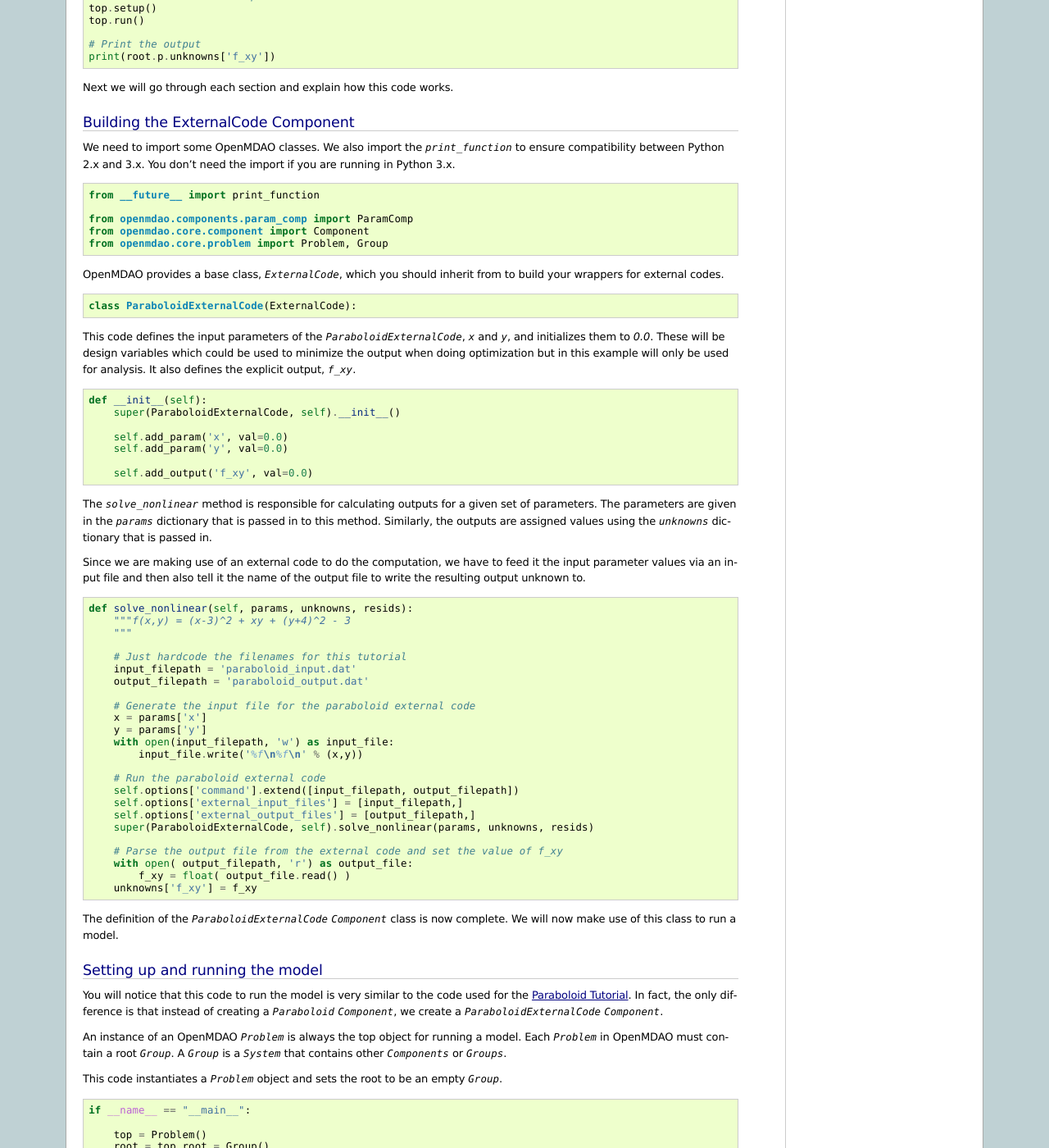
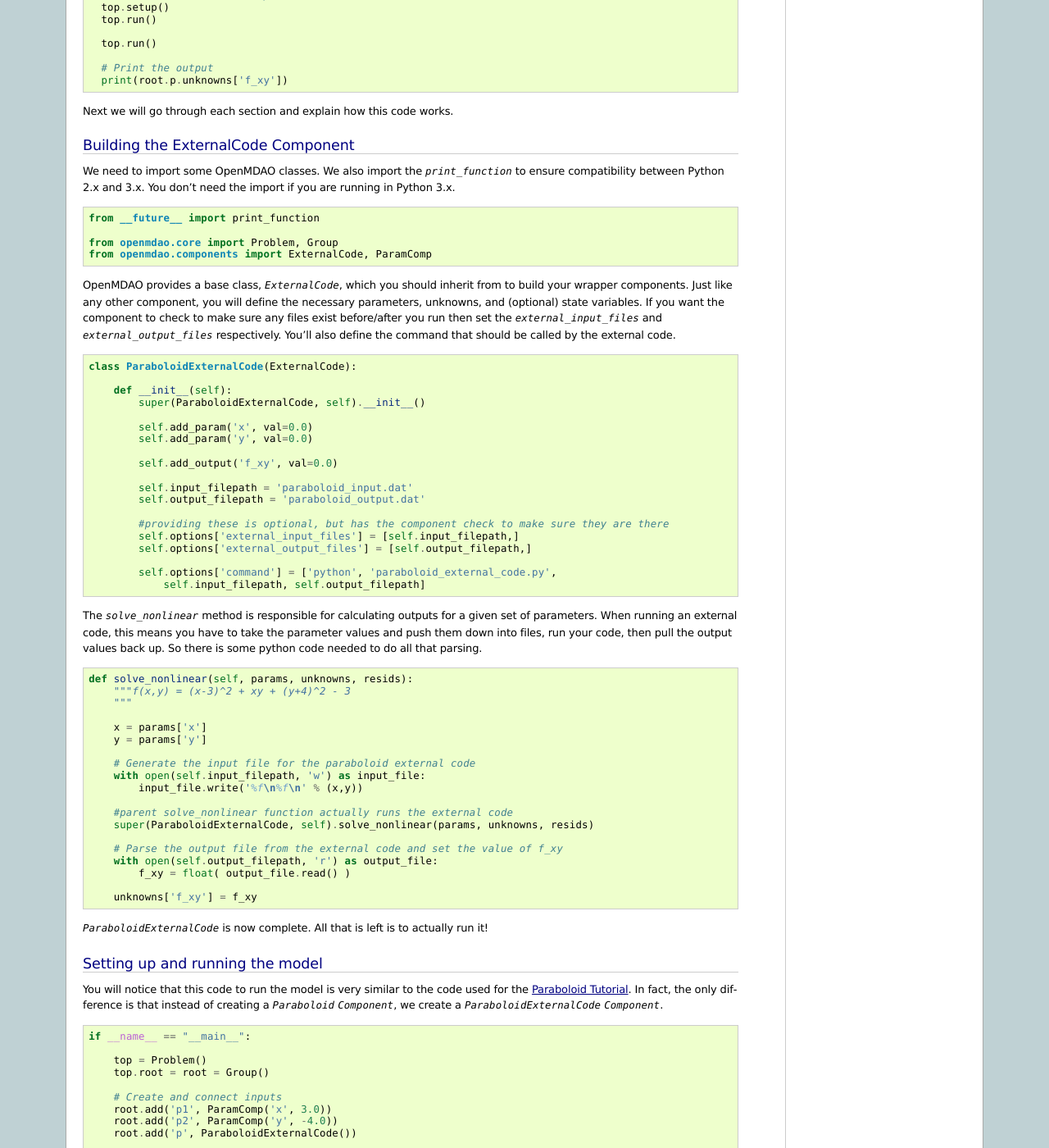
Before and after one commit to OpenMDAO/OpenMDAO1, a Sphinx documentation site: the page built from openmdao/docs/usr-guide/tutorials/external-code-tutorial.rst, in a window 1280 px wide and 1400 px high, scrolled down 1623 px. Shown: the whole window at 82% size. Built offline with Sphinx 7.4.7, drawn with Linux system fonts in a browser that asks for light colours; some of the changed text lies outside the part shown.

Commit message:
modifying external_code

```diff
--- a/openmdao/docs/usr-guide/tutorials/external-code-tutorial.rst
+++ b/openmdao/docs/usr-guide/tutorials/external-code-tutorial.rst
@@ -2,28 +2,27 @@ External Code Tutorial
 ----------------------
 
 This tutorial will show how to make use of the `ExternalCode` `Component` in OpenMDAO. MDAO problems
-frequently make use of external programs. These could be custom codes or commercial codes, for example.
-They are often analysis codes for a specific discipline. If these codes do not have Python APIs, it is necessary to "wrap"
-the codes in an OpenMDAO component that can run the code from the command line. OpenMDAO
-provides a `Component`, `ExternalCode`, that greatly simplifies doing that.
+frequently make use of external programs. If these codes do not have Python APIs, it is necessary
+to "file wrap". OpenMDAO special component to make this easier: `ExternalCode`.
 
 In this tutorial we will give an example based on a common scenario of a code that takes
-its inputs from an
-input file, performs some computations, and then writes the results to an output file.
-`ExternalCode` supports multiple
-input and output files but for simplicity, this example only uses one of each.
+its inputs from an input file, performs some computations, and then writes the results
+to an output file. `ExternalCode` supports multiple input and output files but
+for simplicity, this example only uses one of each.
 
-This tutorial is based on the :ref:`Paraboloid Tutorial <paraboloid_tutorial>`, except in this case,
-we will be using an external code to do the computations.
+.. note::
 
-For the tutorial, the external code will be a Python script that evaluates the paraboloid
-equation used in the paraboloid tutorial. Normally, since the external code is a Python script,
-it would make sense to turn this code into an OpenMDAO `Component`. But for the purposes of this
-tutorial, we need to make sure the external code can run on any user's machine and the one
-thing we are sure of is that the user, regardless of platform, has Python. Here is the code
-for this external code. It simply reads its inputs, `x` and `y`, from an external file,
-does the same computation as the `Paraboloid` `Component` in the :ref:`Paraboloid Tutorial <paraboloid_tutorial>`
-and writes the output, `f_xy`, to an output file.
+  This tutorial is based on the :ref:`Paraboloid Tutorial <paraboloid_tutorial>`, except in this case,
+  we will be using an external code to do the computations. To make it easy for you to run our
+  example external code, we built it as a Python script that evaluates the paraboloid
+  equation. We'll just call this script like any other executable, even though it is a Python script,
+  and could be turned directly an OpenMDAO `Component`. Just keep in mind that any external code will
+  work here, not just python scripts!
+
+Here is the script for this external code. It simply reads its inputs, `x` and `y`, from an external file,
+does the same computation as the :ref:`Paraboloid Tutorial <paraboloid_tutorial>` and writes the output,
+`f_xy`, to an output file.
+
 
 ::
 
@@ -47,9 +46,12 @@ and writes the output, `f_xy`, to an output file.
         paraboloid(input_filename, output_filename)
 
 
-Next we need to write the code that makes use of this external code.
 
-::
+Next we need to build the OpenMDAO component that makes use of this external code.
+
+
+.. code-block :: python
+
 
     from __future__ import print_function
 
@@ -57,62 +59,67 @@ Next we need to write the code that makes use of this external code.
     from openmdao.components import ExternalCode, ParamComp
 
     class ParaboloidExternalCode(ExternalCode):
-        def __init__(self):
-            super(ParaboloidExternalCode, self).__init__()
+    def __init__(self):
+        super(ParaboloidExternalCode, self).__init__()
 
-            self.add_param('x', val=0.0)
-            self.add_param('y', val=0.0)
+        self.add_param('x', val=0.0)
+        self.add_param('y', val=0.0)
 
-            self.add_output('f_xy', val=0.0)
+        self.add_output('f_xy', val=0.0)
 
-        def solve_nonlinear(self, params, unknowns, resids):
-            """f(x,y) = (x-3)^2 + xy + (y+4)^2 - 3
-            """
+        self.input_filepath = 'paraboloid_input.dat'
+        self.output_filepath = 'paraboloid_output.dat'
 
-            x = params['x']
-            y = params['y']
+        #providing these is optional, but has the component check to make sure they are there
+        self.options['external_input_files'] = [self.input_filepath,]
+        self.options['external_output_files'] = [self.output_filepath,]
 
-            input_filepath = 'paraboloid_input.dat'
-            output_filepath = 'paraboloid_output.dat'
-
-            # Generate the input file for the paraboloid external code
-            with open(input_filepath, 'w') as input_file:
-                input_file.write('%f\n%f\n' % (x,y))
-
-            # Run the paraboloid external code
-            self.options['command'].extend([input_filepath, output_filepath])
-            self.options['external_input_files'] = [input_filepath,]
-            self.options['external_output_files'] = [output_filepath,]
-            super(ParaboloidExternalCode, self).solve_nonlinear(params, unknowns, resids)
-
-            # Parse the output file from the external code and set the value of f_xy
-            with open( output_filepath, 'r') as output_file:
-                f_xy = float( output_file.read() )
-
-            unknowns['f_xy'] = f_xy
+        self.options['command'] = ['python', 'paraboloid_external_code.py',
+            self.input_filepath, self.output_filepath]
 
 
-    top = Problem()
-    top.root = root = Group()
+    def solve_nonlinear(self, params, unknowns, resids):
+        """f(x,y) = (x-3)^2 + xy + (y+4)^2 - 3
+        """
 
-    extcode = ParaboloidExternalCode()
-    root.add('p', extcode)
+        x = params['x']
+        y = params['y']
 
-    # Create and connect inputs
-    root.add('p1', ParamComp('x', 3.0))
-    root.add('p2', ParamComp('y', -4.0))
-    root.connect('p1.x', 'p.x')
-    root.connect('p2.y', 'p.y')
+        # Generate the input file for the paraboloid external code
+        with open(self.input_filepath, 'w') as input_file:
+            input_file.write('%f\n%f\n' % (x,y))
 
-    # ExternalCode needs to know the actual command used to run it
-    extcode.options['command'] = ['python', 'paraboloid_external_code.py',]
+        #parent solve_nonlinear function actually runs the external code
+        super(ParaboloidExternalCode, self).solve_nonlinear(params, unknowns, resids)
 
-    # Run the ExternalCode Component
-    top.setup()
-    top.run()
+        # Parse the output file from the external code and set the value of f_xy
+        with open(self.output_filepath, 'r') as output_file:
+            f_xy = float( output_file.read() )
 
-    # Print the output
-    print(root.p.unknowns['f_xy'])
+        unknowns['f_xy'] = f_xy
+
+
+    if __name__ == "__main__":
+
+      top = Problem()
+      top.root = root = Group()
+
+      # Create and connect inputs
+      root.add('p1', ParamComp('x', 3.0))
+      root.add('p2', ParamComp('y', -4.0))
+      root.add('p', ParaboloidExternalCode())
+
+      root.connect('p1.x', 'p.x')
+      root.connect('p2.y', 'p.y')
+
+      # Run the ExternalCode Component
+      top.setup()
+      top.run()
+
+      top.run()
+
+      # Print the output
+      print(root.p.unknowns['f_xy'])
 
 Next we will go through each section and explain how this code works.
 
@@ -127,24 +134,21 @@ you are running in Python 3.x.
 
     from __future__ import print_function
 
-    from openmdao.components.param_comp import ParamComp
-    from openmdao.core.component import Component
-    from openmdao.core.problem import Problem, Group
+    from openmdao.core import Problem, Group
+    from openmdao.components import ExternalCode, ParamComp
 
 
-OpenMDAO provides a base class, `ExternalCode`, which you should inherit from to build
-your wrappers for external codes.
+OpenMDAO provides a base class, `ExternalCode`, which you should inherit from to
+build your wrapper components. Just like any other component, you will define the
+necessary parameters, unknowns, and (optional) state variables. If you
+want the component to check to make sure any files exist before/after you run
+then set the `external_input_files` and `external_output_files` respectively. You'll
+also define the command that should be called by the external code.
+
 
 ::
 
     class ParaboloidExternalCode(ExternalCode):
-
-This code defines the input parameters of the `ParaboloidExternalCode`, `x` and `y`, and
-initializes them to *0.0*. These will be design variables which could be used to
-minimize the output when doing optimization but in this example will only be used
-for analysis. It also defines the explicit output, `f_xy`.
-
-::
 
         def __init__(self):
             super(ParaboloidExternalCode, self).__init__()
@@ -154,44 +158,47 @@ for analysis. It also defines the explicit output, `f_xy`.
 
             self.add_output('f_xy', val=0.0)
 
+            self.input_filepath = 'paraboloid_input.dat'
+            self.output_filepath = 'paraboloid_output.dat'
+
+            #providing these is optional, but has the component check to make sure they are there
+            self.options['external_input_files'] = [self.input_filepath,]
+            self.options['external_output_files'] = [self.output_filepath,]
+
+            self.options['command'] = ['python', 'paraboloid_external_code.py',
+                self.input_filepath, self.output_filepath]
+
 The `solve_nonlinear` method is responsible for calculating outputs for a
-given set of parameters. The parameters are given in the `params` dictionary
-that is passed in to this method. Similarly, the outputs are assigned values
-using the `unknowns` dictionary that is passed in.
-
-Since we are making use of an external code to do the computation, we have to feed it
-the input parameter values via an input file and then also tell it the name of the
-output file to write the resulting output unknown to.
+given set of parameters. When running an external code, this means
+you have to take the parameter values and push them down into files,
+run your code, then pull the output values back up. So there is some python
+code needed to do all that parsing.
 
 ::
 
-        def solve_nonlinear(self, params, unknowns, resids):
-            """f(x,y) = (x-3)^2 + xy + (y+4)^2 - 3
-            """
+    def solve_nonlinear(self, params, unknowns, resids):
+        """f(x,y) = (x-3)^2 + xy + (y+4)^2 - 3
+        """
 
-            # Just hardcode the filenames for this tutorial
-            input_filepath = 'paraboloid_input.dat'
-            output_filepath = 'paraboloid_output.dat'
+        x = params['x']
+        y = params['y']
 
-            # Generate the input file for the paraboloid external code
-            x = params['x']
-            y = params['y']
-            with open(input_filepath, 'w') as input_file:
-                input_file.write('%f\n%f\n' % (x,y))
+        # Generate the input file for the paraboloid external code
+        with open(self.input_filepath, 'w') as input_file:
+            input_file.write('%f\n%f\n' % (x,y))
 
-            # Run the paraboloid external code
-            self.options['command'].extend([input_filepath, output_filepath])
-            self.options['external_input_files'] = [input_filepath,]
-            self.options['external_output_files'] = [output_filepath,]
-            super(ParaboloidExternalCode, self).solve_nonlinear(params, unknowns, resids)
+        #parent solve_nonlinear function actually runs the external code
+        super(ParaboloidExternalCode, self).solve_nonlinear(params, unknowns, resids)
 
-            # Parse the output file from the external code and set the value of f_xy
-            with open( output_filepath, 'r') as output_file:
-                f_xy = float( output_file.read() )
-            unknowns['f_xy'] = f_xy
+        # Parse the output file from the external code and set the value of f_xy
+        with open(self.output_filepath, 'r') as output_file:
+            f_xy = float( output_file.read() )
 
-The definition of the `ParaboloidExternalCode` `Component` class is now complete. We will now
-make use of this class to run a model.
+        unknowns['f_xy'] = f_xy
+
+
+`ParaboloidExternalCode` is now complete. All that is left is to actually run
+it!
 
 Setting up and running the model
 ================================
@@ -201,70 +208,26 @@ for the :ref:`Paraboloid Tutorial <paraboloid_tutorial>`. In fact, the only
 difference is that instead of creating a `Paraboloid` `Component`, we
 create a `ParaboloidExternalCode` `Component`.
 
-An instance of an OpenMDAO `Problem` is always the top object for running a
-model. Each `Problem` in OpenMDAO must contain a root `Group`. A `Group` is a
-`System` that contains other `Components` or `Groups`.
-
-This code instantiates a `Problem` object and sets the root to be an empty `Group`.
-
 ::
 
     if __name__ == "__main__":
 
         top = Problem()
-        root = top.root = Group()
+        top.root = root = Group()
 
-Now it is time to add components to the empty group. `ParamComp`
-is a `Component` that provides the source for a variable which we can later give
-to a `Driver` as a design variable to control.
+        # Create and connect inputs
+        root.add('p1', ParamComp('x', 3.0))
+        root.add('p2', ParamComp('y', -4.0))
+        root.add('p', ParaboloidExternalCode())
 
-Then we add the paraboloid external code `Component`, giving it the name 'p'.
+        root.connect('p1.x', 'p.x')
+        root.connect('p2.y', 'p.y')
 
-::
+        # Run the ExternalCode Component
+        top.setup()
+        top.run()
 
-    extcode = ParaboloidExternalCode()
-    root.add('p', extcode)
+        top.run()
 
-We created two `ParamComps` (one for each param on the `ParaboloidExternalCode`
-component), gave them names, and added them to the root `Group`. The `add`
-method takes a name as the first argument, and a `Component` instance as the
-second argument.
-
-::
-
-    root.add('p1', ParamComp('x', 3.0))
-    root.add('p2', ParamComp('y', -4.0))
-
-Then we connect up the outputs of the `ParamComps` to the parameters of the
-`ParaboloidExternalCode`. Notice the dotted naming convention used to refer to variables.
-So, for example, `p1` represents the first `ParamComp` that we created to set
-the value of `x` and so we connect that to parameter `x` of the `ParaboloidExternalCode`.
-Since the `ParaboloidExternalCode` is named `p` and has a parameter
-`x`, it is referred to as `p.x` in the call to the `connect` method.
-
-::
-
-    root.connect('p1.x', 'p.x')
-    root.connect('p2.y', 'p.y')
-
-Before we can run our model we need to do some setup. This is done using the
-`setup` method on the `Problem`. This method performs all the setup of vector
-storage, data transfer, etc.., necessary to perform calculations. Calling
-`setup` is required before running the model.
-
-::
-
-    top.setup()
-
-Now we can run the model using the `run` method of `Problem`.
-
-::
-
-    top.run()
-
-Finally, we print the output of the `ParaboloidExternalCode` `Component` using the
-dictionary-style method of accessing the outputs from a `Component` instance.
-
-::
-
-    print(root.p.unknowns['f_xy'])
+        # Print the output
+        print(root.p.unknowns['f_xy'])
```
